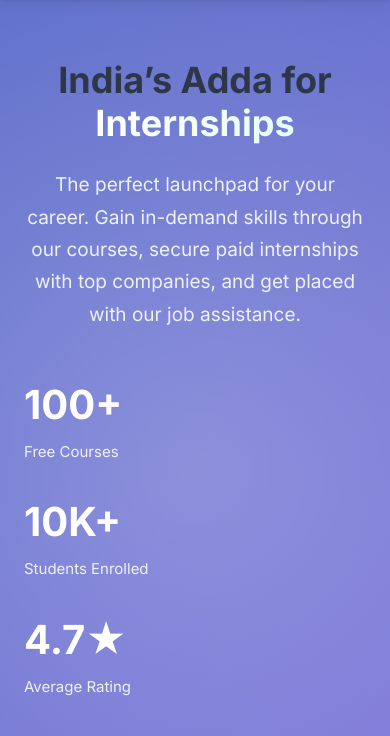
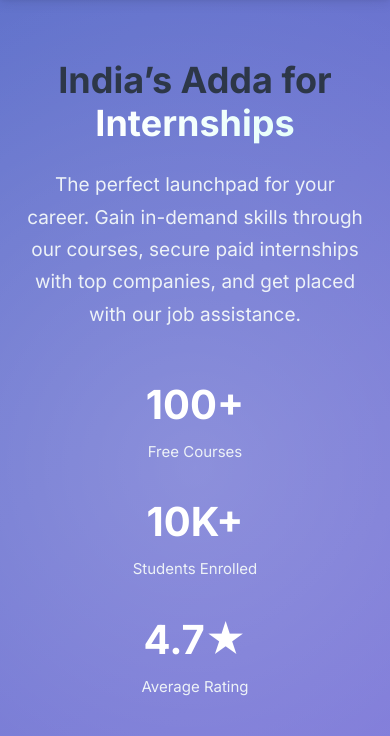
Before and after one commit to official-Internadda/Internadda.com, a website: page index.html in a window 390 px wide. Shown: the part 82-818 px from the top of the page. Drawn offline with Linux system fonts and the light colour scheme; a script that the page names is missing.

Commit message:
Update style.css

```diff
--- a/style.css
+++ b/style.css
@@ -921,9 +921,9 @@ select#profileGender, select#interestedDomain { padding: 18px; border: 1px solid
     text-align: center;
 }
 .hero-stats > .stat-item {
-        /* Ensure stats align left, not center for better structure */
-        align-items: flex-start;
-        text-align: left;
+    /* FIX: Center align hero stats for mobile view (Requested by User) */
+    align-items: center;
+    text-align: center;
     width: 100%;
 }
 
```
Lines whose indentation alone changed are shown as unchanged.
